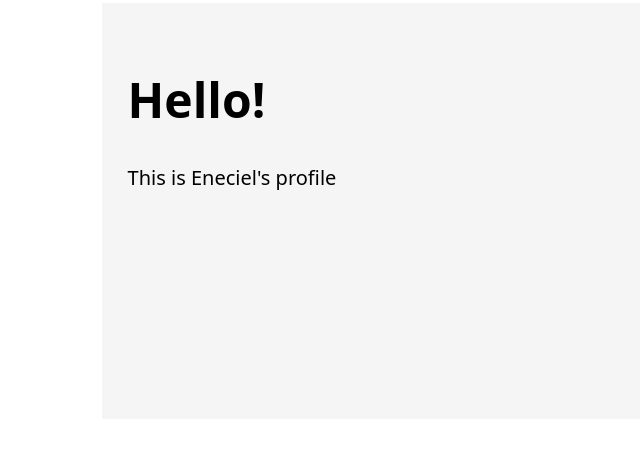
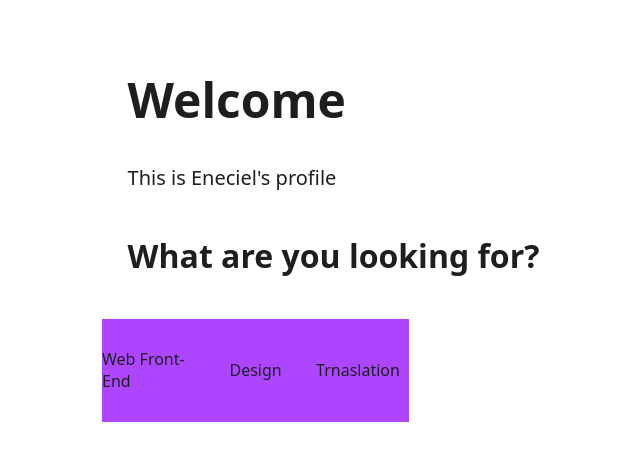
Before and after one commit to eneciel/portfolio, a plain HTML site: page index.html in a window 1280 px wide. Shown: the part 189-650 px from the top of the page, without its empty margins (154-794 px from the left). Drawn offline with Linux system fonts and the light colour scheme; a web font is replaced by a local one.

Commit message:
style update

```diff
--- a/index.html
+++ b/index.html
@@ -8,8 +8,14 @@
         </nav>
         <div id="main">
             <div id="section1" class="section">
-                <h1>Hello!</h1>
+                <h1>Welcome</h1>
                 <h3>This is Eneciel's profile</h3>
+                <h2>What are you looking for?</h2>
+                <div class="row">
+                    <div class="types row"><img><p>Web Front-End</p></div>
+                    <div class="types row"><img><p>Design</p></div>
+                    <div class="types row"><img><p>Trnaslation</p></div>
+                </div>
             </div>
             <div id="section2" class="section"></div>
         </div>
--- a/style.css
+++ b/style.css
@@ -3,7 +3,27 @@
     src: url(source/PretendardVariable.woff2);
 }
 
+@media (prefers-color-scheme: light) {
+    html {
+        --primary: #AE46FF;
+        --bgcolor: #fff;
+        --grey: #727272;
+        --textcolor: #1e1e1e;
+    }
+}
+
+@media (prefers-color-scheme: dark) {
+    html {
+        --primary: #AE46FF;
+        --bgcolor: #1e1e1e;
+        --dark: #727272;
+        --textcolor: white;
+    }
+}
+
 html, body {
+    color: var(--textcolor);
+    background-color: var(--bgcolor);
     font-family: 'sans';
     padding: 0;
     margin: 0;
@@ -18,7 +38,7 @@ h1 {
 h2 {
     font-size: 2em;
     font-weight: 700;
-    padding: 2vh 0;
+    padding: 2vh 2vw;
 }
 
 h3 {
@@ -47,5 +67,19 @@ p {
 }
 
 #section1 {
-    background-color: #f5f5f5;
+    background-color: var(--dark);
 }
+
+.row {
+    display: flex;
+    align-items: center;
+}
+
+.types {
+    width: 8vw;
+    height: 8vw;
+    background-color: var(--primary);
+    display: flex;
+    flex-direction: column;
+    justify-content: center;
+}
```
